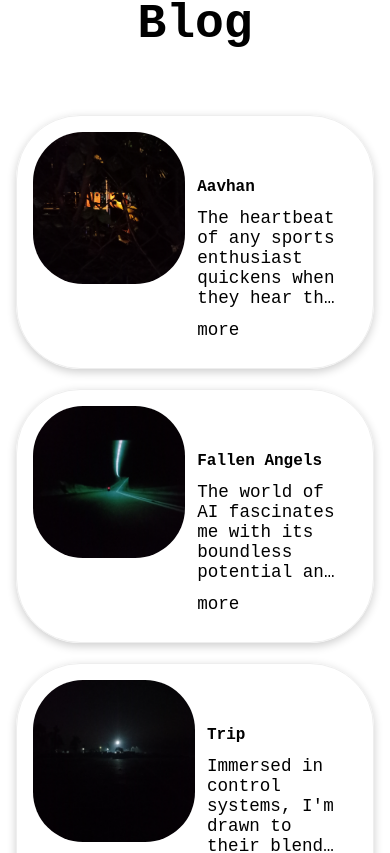
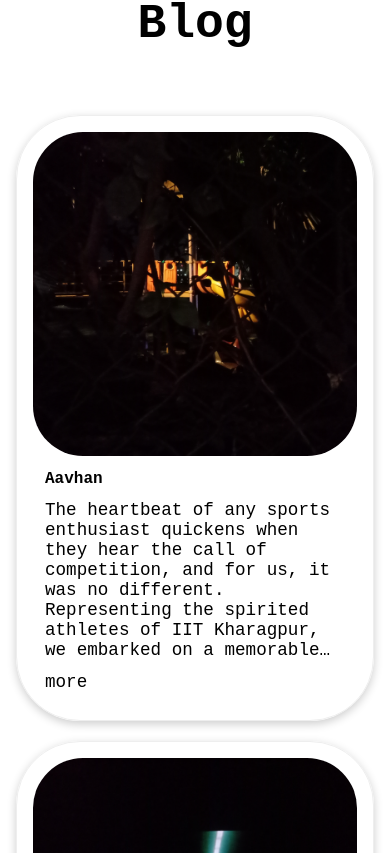
Before and after one commit to sdrawkcaBdeaR/Portfolio, a React (Create React App) app: page / in a window 390 px wide. Shown: the part 5051-5904 px from the top of the page. Built offline with nearby package versions, Linux system fonts and the light colour scheme.

Commit message:
made the  blog section better

```diff
--- a/src/components/Blog.css
+++ b/src/components/Blog.css
@@ -29,8 +29,7 @@
 }
 
 .icard {
-    display: grid;
-    grid-template-columns: repeat(2,1fr);
+    display: flex;
 }
 
 .blog img {
@@ -55,13 +54,18 @@ img {
     width: 100%;
 }
 
+.bimg {
+    width: 20%;
+    aspect-ratio: 1;
+}
+
 .quote {
     font-style: italic;
 }
 
 .truncated-description {
     display: -webkit-box;
-    -webkit-line-clamp: 5;
+    -webkit-line-clamp: 8;
     -webkit-box-orient: vertical;
     overflow: hidden;
     text-overflow: ellipsis;
@@ -83,4 +87,7 @@ img {
         display: grid;
         grid-template-rows: 1fr;
     }
+    .bimg {
+        width: 100%;
+    }
 }
--- a/src/components/Domain.css
+++ b/src/components/Domain.css
@@ -4,7 +4,7 @@
 }
 
 .domain .container {
-    width: 100%;
+    width: 950px;
     margin: 4rem auto;
     padding: 4rem 0rem 0rem 0rem;
 }
--- a/src/components/ShowBlog.js
+++ b/src/components/ShowBlog.js
@@ -10,7 +10,7 @@ const ShowBlog=({item,state})=>{
     return (
         <div className='card' style={state?darkmodecard:{}}>
             <div className='icard'>
-                <img src={item.imgadd} alt={item.imgadd}/>
+                <img className='bimg' src={item.imgadd} alt={item.imgadd}/>
                 <div>
                     <p><span>{item.title}</span></p>
                     <p className='truncated-description' >{item.description}</p>
```
